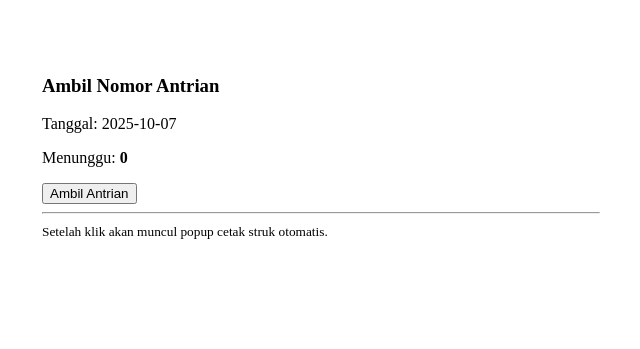
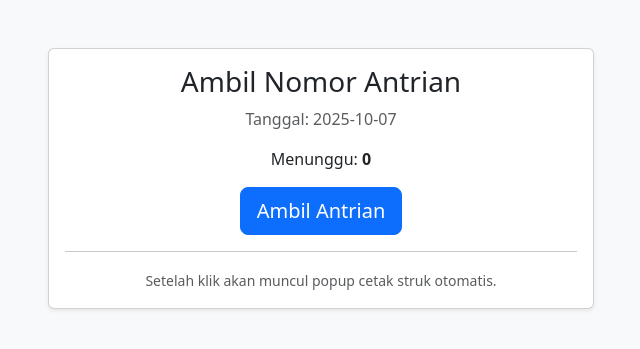
Before and after one commit to ghazyal/antrian, a PHP site: page / in a window 1280 px wide. Shown: the top 349 px of the page, without its empty margins (319-959 px from the left). Run offline with PHP 8.4, Linux system fonts and the light colour scheme; data that the repository does not hold is empty.

Commit message:
perbaikan

```diff
--- a/index.php
+++ b/index.php
@@ -40,7 +40,7 @@
         <meta charset="utf-8">
         <meta name="viewport" content="width=device-width,initial-scale=1">
         <title>Ambil Antrian</title>
-        <link href="assets/css/bootstrap-grid.min.css" rel="stylesheet">
+        <link href="assets/css/bootstrap.min.css" rel="stylesheet">
     </head>
     <body class="bg-light">
         <div class="container py-5">
--- a/monitor.php
+++ b/monitor.php
@@ -9,7 +9,7 @@ $today = date('Y-m-d');
     <meta charset="UTF-8">
     <meta name="viewport" content="width=device-width,initial-scale=1">
     <title>Monitor Antrian</title>
-    <link href="assets/css/bootstrap-grid.min.css" rel="stylesheet">
+    <link href="assets/css/bootstrap.min.css" rel="stylesheet">
     <style>
         body {
             background: #fff;
--- a/src/admin.php
+++ b/src/admin.php
@@ -12,7 +12,7 @@
     <meta charset="utf-8">
     <meta name="viewport" content="width=device-width,initial-scale=1">
     <title>Admin Antrian</title>
-    <link href="assets/css/bootstrap-grid.min.css" rel="stylesheet">
+    <link href="../assets/css/bootstrap.min.css" rel="stylesheet">
 </head>
 <body class="bg-light">
     <div class="container py-4">
```
